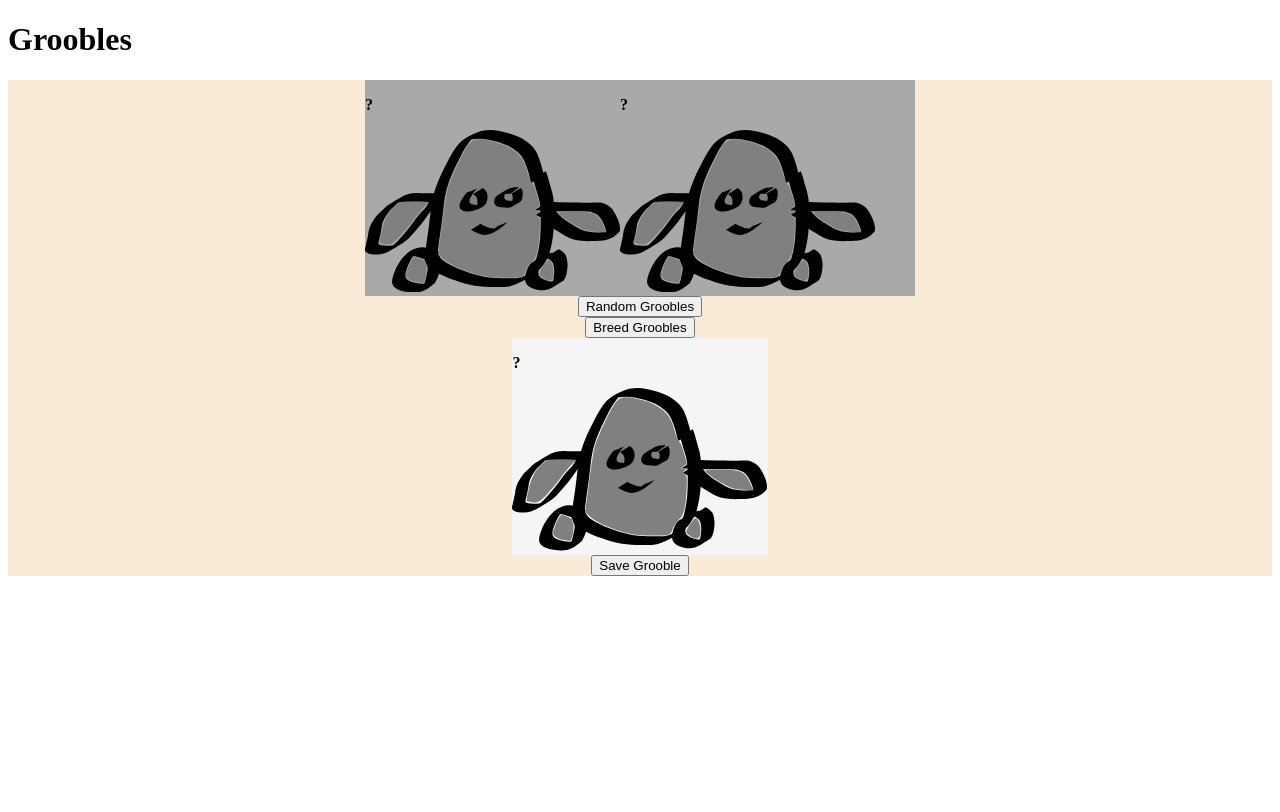
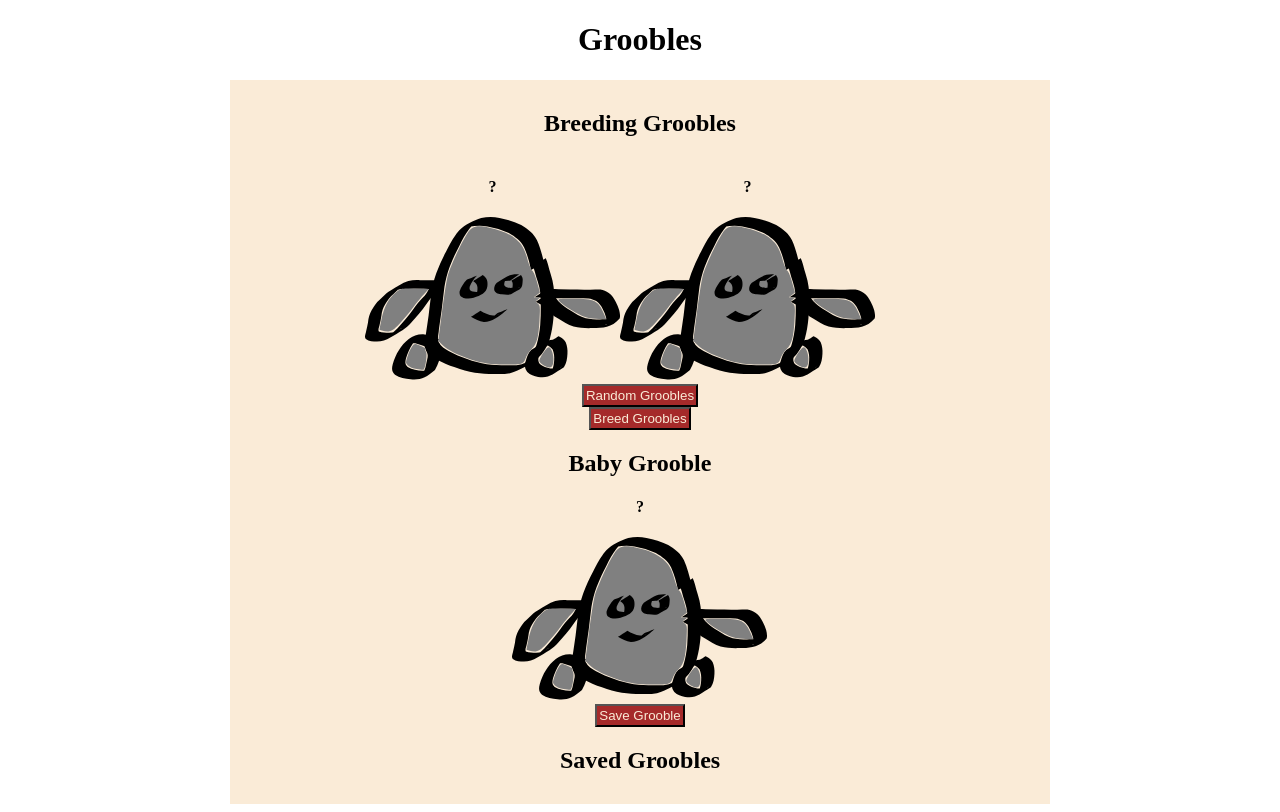
Before and after one commit to MiraRose/Groobles, a React app in the folder groobles/: page / in a window 1280 px wide. Built offline with nearby package versions, Linux system fonts and the light colour scheme.

Commit message:
Some CSS adjustments

```diff
--- a/groobles/main.css
+++ b/groobles/main.css
@@ -1,20 +1,41 @@
+.body {
+    background-color: whitesmoke;
+}
+
 .main {
     background-color: antiquewhite;
     display: flex;
     flex-direction: column;
     align-items: center;
+    width: 50em;
+    margin: auto;
+    padding: 10px;
+}
+
+.wholePage{
+    text-align: center;
+}
+
+button {
+    background-color: brown;
+    color: antiquewhite;
+    padding: 2px;
 }
 
 .adultGroobles {
-    background-color: darkgray;
+    /* background-color: darkgray; */
     display: flex;
     flex-direction: row;
     width: 550px;
     align-items: center;
 }
 
+.groobleBox {
+    text-align: center;
+}
+
 .babyGrooble {
-    background-color: whitesmoke;
+    /* background-color: whitesmoke; */
 }
 
 .savedGrooblesBox {
--- a/groobles/package.json
+++ b/groobles/package.json
@@ -10,8 +10,10 @@
   "author": "",
   "license": "ISC",
   "dependencies": {
+    "@types/randomcolor": "^0.5.6",
     "@types/react": "^17.0.39",
     "@types/react-dom": "^17.0.11",
+    "randomcolor": "^0.6.2",
     "react": "^17.0.2",
     "react-dom": "^17.0.2",
     "ts-loader": "^9.2.6",
--- a/groobles/src/components/grooble.tsx
+++ b/groobles/src/components/grooble.tsx
@@ -9,7 +9,7 @@ export default class Grooble extends React.Component<GroobleInterface, {}> {
     render() {
         return (
             <div className="groobleBox">
-                <p><b>{this.props.name}</b></p>
+                <h4>{this.props.name}</h4>
                 <div>
                     <svg
                         width="67.478439mm"
--- a/groobles/src/components/main.tsx
+++ b/groobles/src/components/main.tsx
@@ -2,7 +2,7 @@ import * as React from "react";
 import GroobleComponent from "./grooble";
 import { Constants } from "../constants"
 import Grooble from "../Grooble";
-import { uniqueNamesGenerator, Config, adjectives, colors, animals, names } from 'unique-names-generator';
+import { uniqueNamesGenerator, Config, adjectives, names } from 'unique-names-generator';
 
 
 type MainProp = {}
@@ -34,6 +34,8 @@ export default class Main extends React.Component<MainProp, MainState> {
 
     renderAdultGroobles(): JSX.Element {
         return (
+            <div>
+                <h2>Breeding Groobles</h2>
                 <div className="adultGroobles">
                     <GroobleComponent
                         name={this.state.grooble1.name}
@@ -46,12 +48,14 @@ export default class Main extends React.Component<MainProp, MainState> {
                         limbColor={this.state.grooble2.limbColor}
                     />
                 </div>
+            </div>
         )
     }
 
     renderBabyGrooble(): JSX.Element {
         return (
             <div className="babyGrooble">
+                <h2>Baby Grooble</h2>
                 <GroobleComponent
                     name={this.state.babyGrooble.name}
                     bodyColor={this.state.babyGrooble.bodyColor}
@@ -63,6 +67,8 @@ export default class Main extends React.Component<MainProp, MainState> {
 
     renderSavedGroobles(): JSX.Element {
         return (
+            <div>
+                <h2>Saved Groobles</h2>
                 <div className="savedGrooblesBox">
                     {this.state.savedGroobles.map(grooble => <div key={grooble.name}>
                         <GroobleComponent
@@ -72,6 +78,8 @@ export default class Main extends React.Component<MainProp, MainState> {
                         />
                     </div>)}
                 </div>
+            </div>
+
         )
     }
 
--- a/groobles/src/index.tsx
+++ b/groobles/src/index.tsx
@@ -3,7 +3,7 @@ import * as ReactDOM from "react-dom";
 import Main from "./components/main";
 
 ReactDOM.render(
-<div>
+<div className="wholePage">
 <h1>Groobles</h1>
 <Main/>
 </div>,
```
Also changed, not shown: 2 other files (tests, documents, lock files or other folders). Lines whose indentation alone changed are shown as unchanged.
